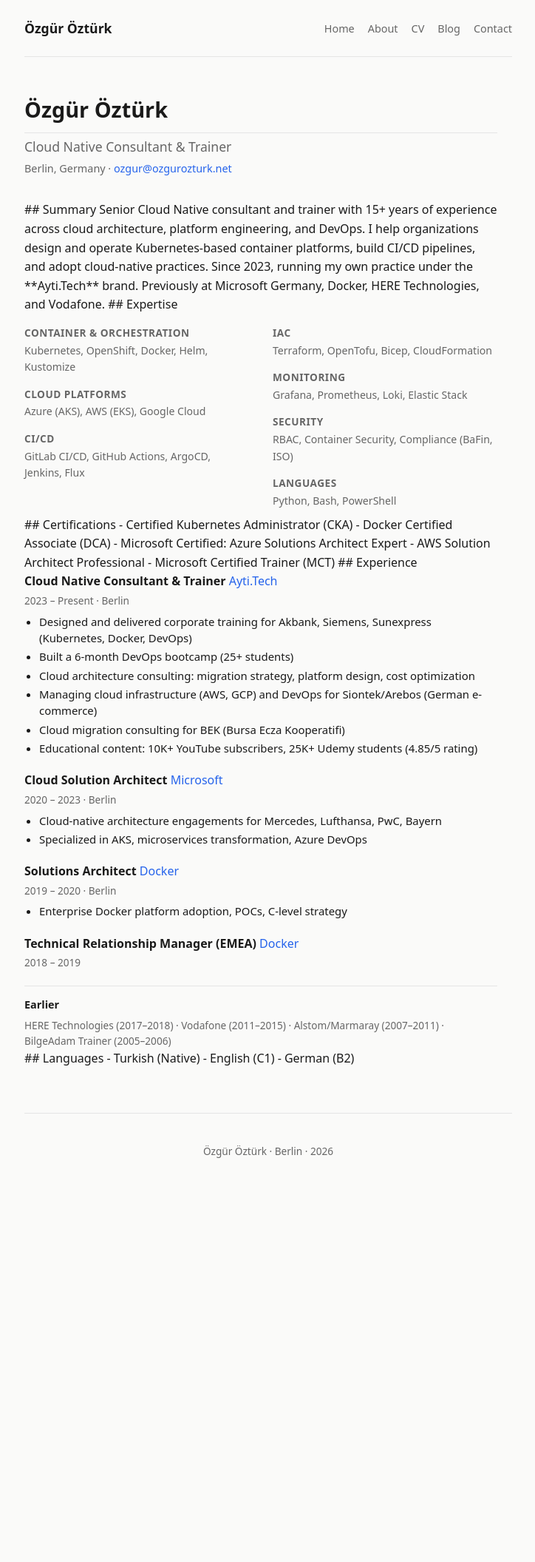
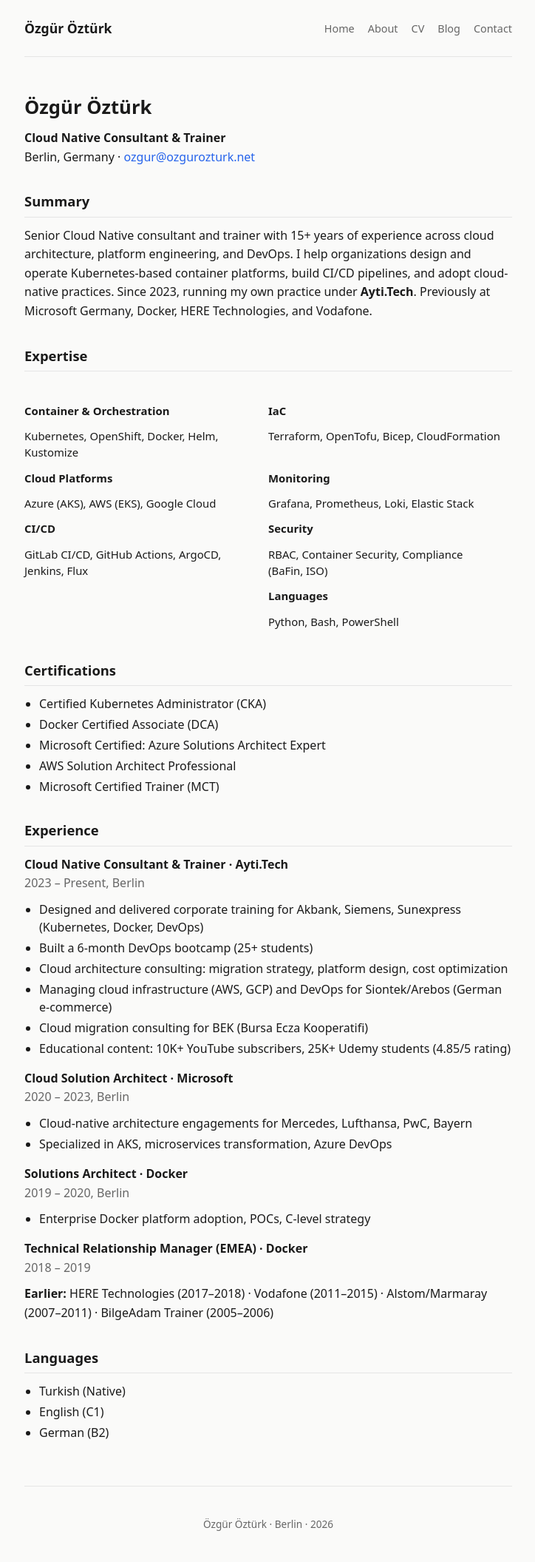
Before and after one commit to ozgurozturknet/ozgurozturknet.github.io, a Jekyll site: the page built from cv.md, in a window 1280 px wide. Shown: the whole page at 74% size, without its empty margins (277-1001 px from the left). Built offline with Jekyll 4.4.1, drawn with Linux system fonts in a browser that asks for light colours; before the commit the page ends 1607 px from its top, so only the background shows below that.

Commit message:
Fix CV: proper Jekyll layout for markdown rendering, cleaner spacing

```diff
--- /dev/null
+++ b/_layouts/cv.html
@@ -0,0 +1,7 @@
+---
+layout: default
+---
+
+<div class="cv-page">
+{{ content }}
+</div>
--- a/assets/style.css
+++ b/assets/style.css
@@ -75,27 +75,15 @@
 
 .post-meta { font-size: 0.9em; color: var(--muted); }
 .post-excerpt { font-size: 0.9em; color: var(--muted); }
-.cv-page { max-width: 640px; }
-.cv-header { margin-bottom: 32px; }
-.cv-header .cv-name { font-size: 1.8em; font-weight: 700; margin: 0 0 4px; }
-.cv-header .cv-role { font-size: 1.1em; color: var(--muted); margin-bottom: 4px; }
-.cv-header .cv-contact { font-size: 0.9em; color: var(--muted); }
-.cv-page h2 { font-size: 1.15em; font-weight: 700; margin: 32px 0 12px; padding-bottom: 8px; border-bottom: 1px solid var(--border); }
-.cv-page h3 { font-size: 1em; font-weight: 600; margin: 0 0 2px; }
-.cv-page h4 { font-size: 0.85em; font-weight: 600; color: var(--muted); margin: 10px 0 2px; text-transform: uppercase; letter-spacing: 0.5px; }
-.cv-page ul { margin: 6px 0 0 20px; }
-.cv-page li { margin-bottom: 3px; font-size: 0.93em; line-height: 1.5; }
-.cv-page p { font-size: 0.95em; line-height: 1.6; color: var(--text); }
-.expertise-grid { display: grid; grid-template-columns: 1fr 1fr; gap: 8px 32px; margin-bottom: 8px; }
-.expertise-grid h4 { margin-top: 14px; }
-.expertise-grid p { font-size: 0.88em; color: var(--muted); margin: 0; }
-.exp-item { margin-bottom: 20px; }
-.exp-item h3 { font-size: 1em; font-weight: 600; }
-.exp-item .exp-company { font-weight: 400; color: var(--accent); }
-.exp-item .exp-meta { font-size: 0.85em; color: var(--muted); margin-bottom: 4px; }
-.exp-earlier { margin-top: 8px; padding-top: 12px; border-top: 1px solid var(--border); }
-.exp-earlier strong { font-size: 0.9em; }
-.exp-earlier p { font-size: 0.85em; color: var(--muted); margin-top: 4px; }
-@media (max-width: 500px) {
-  .expertise-grid { grid-template-columns: 1fr; gap: 0; }
-}
+
+/* CV */
+.cv-page h2 { font-size: 1.6em; font-weight: 700; margin: 0 0 8px; }
+.cv-page h3 { font-size: 1.15em; font-weight: 600; margin: 32px 0 12px; padding-bottom: 6px; border-bottom: 1px solid var(--border); }
+.cv-page p { margin-bottom: 10px; line-height: 1.6; }
+.cv-page ul { margin: 4px 0 16px 20px; }
+.cv-page li { margin-bottom: 4px; line-height: 1.5; }
+.cv-page strong { color: var(--text); }
+.cv-page em { color: var(--muted); font-style: normal; }
+.cv-page table { width: 100%; border-collapse: collapse; margin: 8px 0 16px; }
+.cv-page td { vertical-align: top; padding: 4px 16px 8px 0; font-size: 0.93em; line-height: 1.5; }
+.cv-page td:first-child { width: 50%; }
--- a/cv.md
+++ b/cv.md
@@ -1,44 +1,31 @@
 ---
-layout: default
+layout: cv
 title: CV
 ---
 
-<div class="cv-page">
+## Özgür Öztürk
 
-<div class="cv-header">
-  <h2 class="cv-name">Özgür Öztürk</h2>
-  <p class="cv-role">Cloud Native Consultant & Trainer</p>
-  <p class="cv-contact">Berlin, Germany &middot; <a href="mailto:ozgur@ozgurozturk.net">ozgur@ozgurozturk.net</a></p>
-</div>
+**Cloud Native Consultant & Trainer**
+Berlin, Germany · [ozgur@ozgurozturk.net](mailto:ozgur@ozgurozturk.net)
 
-## Summary
+### Summary
 
-Senior Cloud Native consultant and trainer with 15+ years of experience across cloud architecture, platform engineering, and DevOps. I help organizations design and operate Kubernetes-based container platforms, build CI/CD pipelines, and adopt cloud-native practices. Since 2023, running my own practice under the **Ayti.Tech** brand. Previously at Microsoft Germany, Docker, HERE Technologies, and Vodafone.
+Senior Cloud Native consultant and trainer with 15+ years of experience across cloud architecture, platform engineering, and DevOps. I help organizations design and operate Kubernetes-based container platforms, build CI/CD pipelines, and adopt cloud-native practices. Since 2023, running my own practice under **Ayti.Tech**. Previously at Microsoft Germany, Docker, HERE Technologies, and Vodafone.
 
-## Expertise
+### Expertise
 
-<div class="expertise-grid">
-  <div class="exp-col">
-    <h4>Container & Orchestration</h4>
-    <p>Kubernetes, OpenShift, Docker, Helm, Kustomize</p>
-    <h4>Cloud Platforms</h4>
-    <p>Azure (AKS), AWS (EKS), Google Cloud</p>
-    <h4>CI/CD</h4>
-    <p>GitLab CI/CD, GitHub Actions, ArgoCD, Jenkins, Flux</p>
-  </div>
-  <div class="exp-col">
-    <h4>IaC</h4>
-    <p>Terraform, OpenTofu, Bicep, CloudFormation</p>
-    <h4>Monitoring</h4>
-    <p>Grafana, Prometheus, Loki, Elastic Stack</p>
-    <h4>Security</h4>
-    <p>RBAC, Container Security, Compliance (BaFin, ISO)</p>
-    <h4>Languages</h4>
-    <p>Python, Bash, PowerShell</p>
-  </div>
-</div>
+| | |
+|---|---|
+| **Container & Orchestration** | **IaC** |
+| Kubernetes, OpenShift, Docker, Helm, Kustomize | Terraform, OpenTofu, Bicep, CloudFormation |
+| **Cloud Platforms** | **Monitoring** |
+| Azure (AKS), AWS (EKS), Google Cloud | Grafana, Prometheus, Loki, Elastic Stack |
+| **CI/CD** | **Security** |
+| GitLab CI/CD, GitHub Actions, ArgoCD, Jenkins, Flux | RBAC, Container Security, Compliance (BaFin, ISO) |
+| | **Languages** |
+| | Python, Bash, PowerShell |
 
-## Certifications
+### Certifications
 
 - Certified Kubernetes Administrator (CKA)
 - Docker Certified Associate (DCA)
@@ -46,52 +33,36 @@
 - AWS Solution Architect Professional
 - Microsoft Certified Trainer (MCT)
 
-## Experience
+### Experience
 
-<div class="exp-item">
-  <h3>Cloud Native Consultant & Trainer <span class="exp-company">Ayti.Tech</span></h3>
-  <p class="exp-meta">2023 – Present &middot; Berlin</p>
-  <ul>
-    <li>Designed and delivered corporate training for Akbank, Siemens, Sunexpress (Kubernetes, Docker, DevOps)</li>
-    <li>Built a 6-month DevOps bootcamp (25+ students)</li>
-    <li>Cloud architecture consulting: migration strategy, platform design, cost optimization</li>
-    <li>Managing cloud infrastructure (AWS, GCP) and DevOps for Siontek/Arebos (German e-commerce)</li>
-    <li>Cloud migration consulting for BEK (Bursa Ecza Kooperatifi)</li>
-    <li>Educational content: 10K+ YouTube subscribers, 25K+ Udemy students (4.85/5 rating)</li>
-  </ul>
-</div>
+**Cloud Native Consultant & Trainer · Ayti.Tech**
+*2023 – Present, Berlin*
 
-<div class="exp-item">
-  <h3>Cloud Solution Architect <span class="exp-company">Microsoft</span></h3>
-  <p class="exp-meta">2020 – 2023 &middot; Berlin</p>
-  <ul>
-    <li>Cloud-native architecture engagements for Mercedes, Lufthansa, PwC, Bayern</li>
-    <li>Specialized in AKS, microservices transformation, Azure DevOps</li>
-  </ul>
-</div>
+- Designed and delivered corporate training for Akbank, Siemens, Sunexpress (Kubernetes, Docker, DevOps)
+- Built a 6-month DevOps bootcamp (25+ students)
+- Cloud architecture consulting: migration strategy, platform design, cost optimization
+- Managing cloud infrastructure (AWS, GCP) and DevOps for Siontek/Arebos (German e-commerce)
+- Cloud migration consulting for BEK (Bursa Ecza Kooperatifi)
+- Educational content: 10K+ YouTube subscribers, 25K+ Udemy students (4.85/5 rating)
 
-<div class="exp-item">
-  <h3>Solutions Architect <span class="exp-company">Docker</span></h3>
-  <p class="exp-meta">2019 – 2020 &middot; Berlin</p>
-  <ul>
-    <li>Enterprise Docker platform adoption, POCs, C-level strategy</li>
-  </ul>
-</div>
+**Cloud Solution Architect · Microsoft**
+*2020 – 2023, Berlin*
 
-<div class="exp-item">
-  <h3>Technical Relationship Manager (EMEA) <span class="exp-company">Docker</span></h3>
-  <p class="exp-meta">2018 – 2019</p>
-</div>
+- Cloud-native architecture engagements for Mercedes, Lufthansa, PwC, Bayern
+- Specialized in AKS, microservices transformation, Azure DevOps
 
-<div class="exp-earlier">
-  <strong>Earlier</strong>
-  <p>HERE Technologies (2017–2018) &middot; Vodafone (2011–2015) &middot; Alstom/Marmaray (2007–2011) &middot; BilgeAdam Trainer (2005–2006)</p>
-</div>
+**Solutions Architect · Docker**
+*2019 – 2020, Berlin*
 
-## Languages
+- Enterprise Docker platform adoption, POCs, C-level strategy
+
+**Technical Relationship Manager (EMEA) · Docker**
+*2018 – 2019*
+
+**Earlier:** HERE Technologies (2017–2018) · Vodafone (2011–2015) · Alstom/Marmaray (2007–2011) · BilgeAdam Trainer (2005–2006)
+
+### Languages
 
 - Turkish (Native)
 - English (C1)
 - German (B2)
-
-</div>
```
